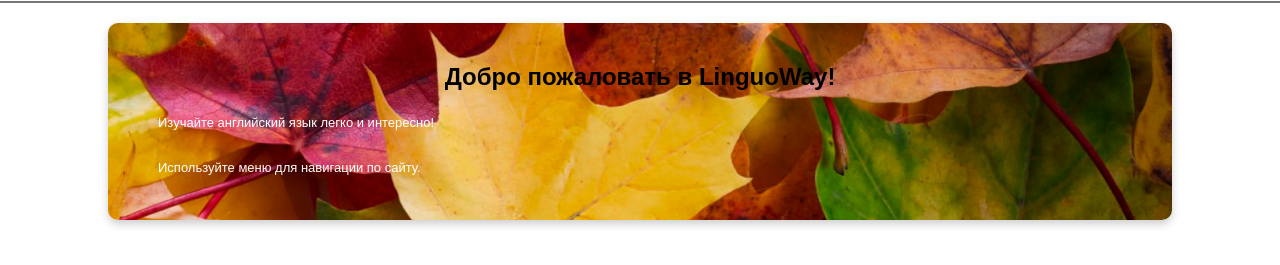
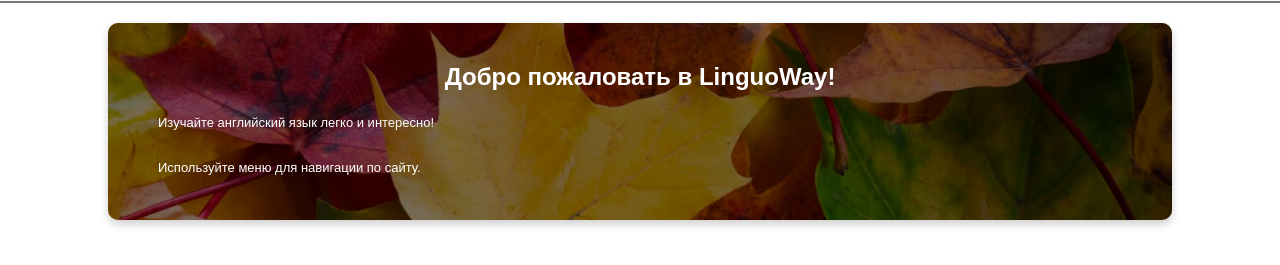
Before and after one commit to Teckstarter/aaa, a plain HTML site: page index.html in a window 1280 px wide. Shown: the part 85-350 px from the top of the page. Drawn offline with Linux system fonts and the light colour scheme; a web font is replaced by a local one.

Commit message:
Update style.css

```diff
--- a/css/style.css
+++ b/css/style.css
@@ -188,24 +188,36 @@ main p {
 
 /* Стили для рамки */
 .frame {
-    margin: 20px auto; /* Центрирование по горизонтали */
-    width: 80%; /* Ширина рамки в процентах */
-    padding: 20px; /* Отступы внутри рамки */
-    border-radius: 10px; /* Скругление углов */
+    margin: 20px auto;
+    width: 80%;
+    padding: 20px;
+    border-radius: 10px;
     background-image: url('../fonts/lim.jpg'); /* Указываем изображение фона */
-    background-size: cover; /* Изображение будет масштабироваться, чтобы полностью покрыть рамку */
-    background-position: center; /* Центрирование изображения */
-    background-repeat: no-repeat; /* Отключаем повторение изображения */
-    color: white; /* Цвет текста, чтобы он был виден на фоне */
-    box-shadow: 0 4px 8px rgba(0, 0, 0, 0.2); /* Тень под рамкой */
-    position: relative; /* Для позиционирования текста */
-    z-index: 1; /* Указываем, что текст должен быть сверху */
+    background-size: cover;
+    background-position: center;
+    background-repeat: no-repeat;
+    color: white; /* Цвет текста по умолчанию для рамки */
+    box-shadow: 0 4px 8px rgba(0, 0, 0, 0.2);
+    position: relative;
+    z-index: 1;
 }
 
-.frame p {
-    position: relative; /* Оставляем текст поверх фона */
-    z-index: 2; /* Текст выше фона */
+.frame h2, .frame p {
+    color: white; /* Устанавливаем белый цвет для всех заголовков h2 и параграфов p */
 }
+
+.frame::before {
+    content: '';
+    position: absolute;
+    top: 0;
+    left: 0;
+    width: 100%;
+    height: 100%;
+    background-color: rgba(0, 0, 0, 0.5); /* Полупрозрачный чёрный цвет для затемнения */
+    border-radius: 10px; /* Убедимся, что углы затемнения совпадают с рамкой */
+    z-index: -1; /* Ставим затемнение за текстом */
+}
+
 
 
 /* Стили для темной темы */
```
